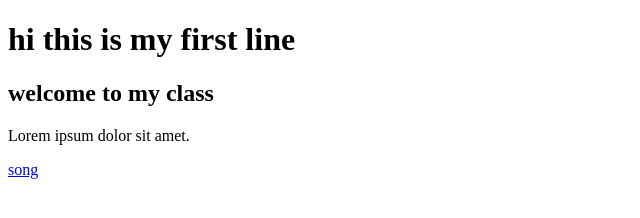
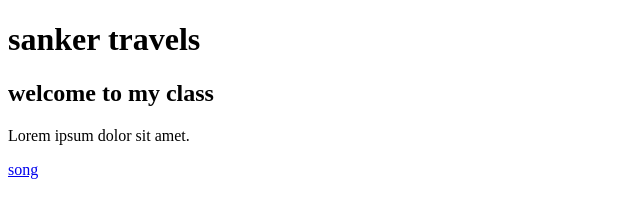
Before and after one commit to sasidarkness/front-class-note, a plain HTML site: page index.html in a window 1280 px wide. Shown: the whole page, without its empty margins (0-640 px from the left). Drawn offline with Linux system fonts and the light colour scheme.

Commit message:
full stock

```diff
--- a/index.html
+++ b/index.html
@@ -6,7 +6,7 @@
     <title>Document</title>
 </head>
 <body>
-    <h1>hi this is my first line</h1>
+    <h1>sanker travels</h1>
     <h2>welcome to my class</h2>
     <p>Lorem ipsum dolor sit amet.</p>
     <a href="https://www.youtube.com/watch?v=A04WawrDblo&list=RDA04WawrDblo&start_radio=1">song</a>
```
